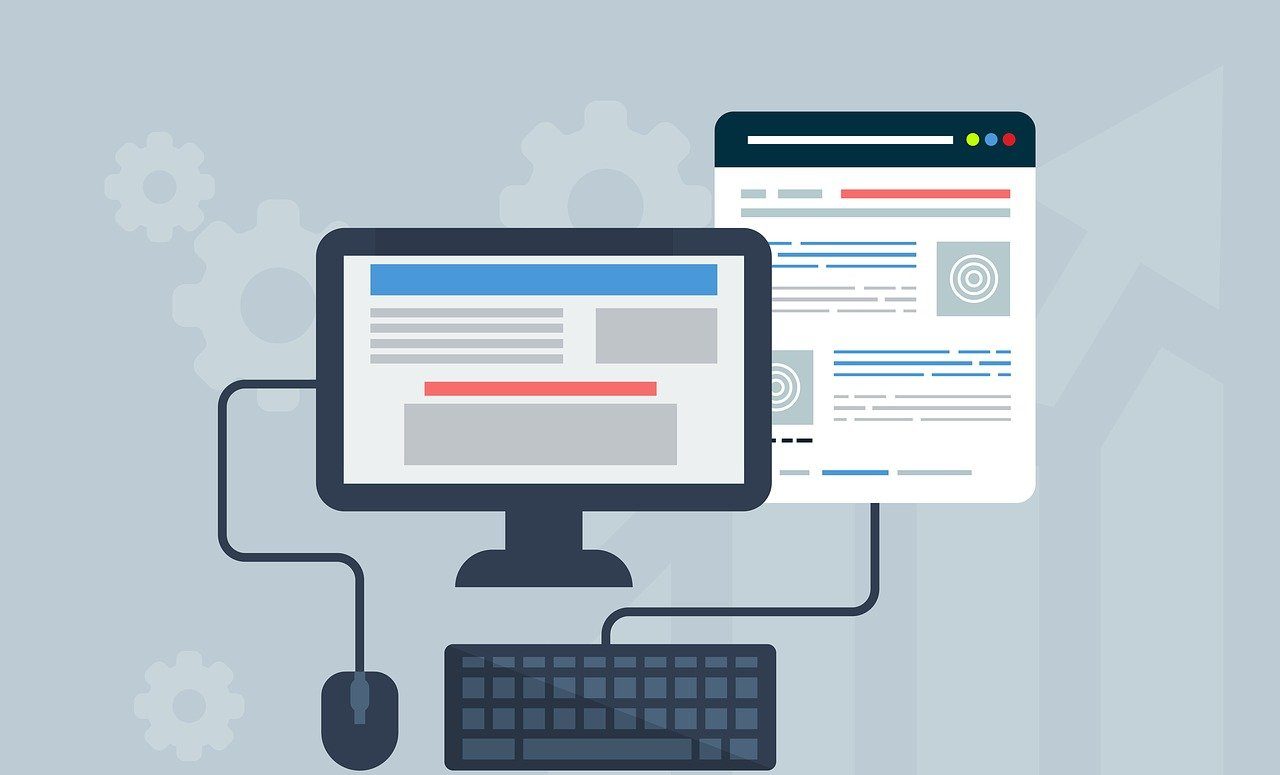
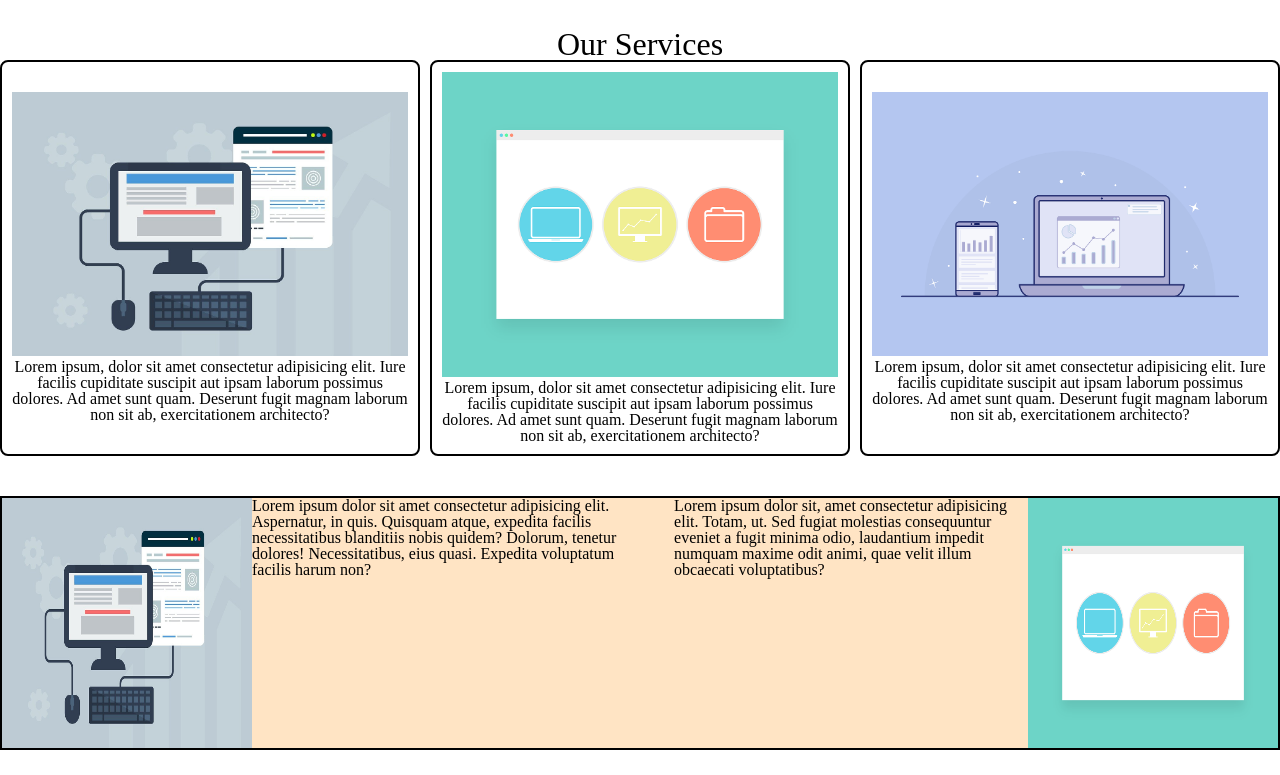
Before and after one commit to drezhary/service-web, a plain HTML site: page index.html in a window 1280 px wide. Shown: the part 795-1570 px from the top of the page. Drawn offline with Linux system fonts and the light colour scheme.

Commit message:
Enhance layout and styling for navigation, hero section, and services; add responsive design elements and improve accessibility.

```diff
--- a/assets/css/style.css
+++ b/assets/css/style.css
@@ -58,13 +58,21 @@ header {
 
 nav {
     display: flex;
+    align-items: center;
+    justify-content: space-between;
     background-color: aquamarine;
     height: 75px;
+    pad: 0.40px;
 }
 
 .logo {
     display: flex;
 }
+.logo img {
+    width: 60px;
+    height: auto;
+}
+
 
 nav .nav-link {
     flex: 1;
@@ -86,16 +94,29 @@ nav .nav-link ul {
 /* Hero */
 
 .hero {
+    position: relative;
     height: 720px;
     align-content: center;
     text-align: center;
     background-image: url(/assets/img/1.jpg);
     /* background-repeat: no-repeat; */
     background-size: cover;
+    background-position: center;
 }
 
+.hero::before {
+    content: "";
+    position: absolute;
+    inset: 0;
+    background: rgba(0, 0, 0, 0.4);
+}
+
+
+
 .hero .hero-content {
-    margin: 0 20% 0 20%;
+    position: relative;
+    color: white;
+    z-index: 1;
 }
 
 .hero h1 {
@@ -108,3 +129,71 @@ nav .nav-link ul {
 }
 
 /* Card */
+
+.services {
+    margin-top: 28px;
+    margin-bottom: 28px;
+}
+
+.services h1 {
+    text-align: center;
+    font-size: 32px;
+
+}
+
+.services-flex-container {
+    display: flex;
+    gap: 10px   ;
+}
+
+.card-services {
+    flex: 1;
+    border: 2px solid black;
+    text-align: center;
+    align-content: center;
+    padding: 10px;
+    background-color: white;
+    border-radius: 8px;
+}
+
+.card-services img {
+    width: 100%;
+    /* height: 75%; */
+}
+
+.card-services p {
+    justify-content: center;
+    align-content: center;
+}
+
+/* Section */
+
+.section-flex-container-top,
+.section-flex-container-bottom {
+    display: flex;
+    gap: 20px;
+    margin: 40px 0;
+    align-items: center;
+    background-color: bisque;
+    border: 2px solid black;
+}
+
+.top-left {
+    display: flex;
+}
+
+.top-right {
+    display: flex;
+}
+
+.section-flex-container-top img {
+    width: 250px;
+    height: 250px;
+}
+
+footer {
+    background-color: #222;
+    color: #fff;
+    text-align: center;
+    padding: 20px;
+}
--- a/index.html
+++ b/index.html
@@ -40,6 +40,7 @@
         </div>
     </header>
     <div class="services">
+        <h1>Our Services</h1>
         <div class="services-flex-container">
             <div class="card-services">
                 <img src="/assets/img/1.jpg">
@@ -65,21 +66,30 @@
         </div>
     </div>
     <div class="section">
+        <div class="section-flex-container-top">
             <div class="top-left">
                 <img src="/assets/img/1.jpg">
-            <p>Lorem ipsum dolor sit amet consectetur adipisicing elit. Aspernatur, in quis. Quisquam atque, expedita
-                facilis necessitatibus blanditiis nobis quidem? Dolorum, tenetur dolores! Necessitatibus, eius quasi.
+                <p>Lorem ipsum dolor sit amet consectetur adipisicing elit. Aspernatur, in quis. Quisquam atque,
+                    expedita
+                    facilis necessitatibus blanditiis nobis quidem? Dolorum, tenetur dolores! Necessitatibus, eius
+                    quasi.
                     Expedita voluptatum facilis harum non?</p>
             </div>
             <div class="top-right">
-            <p>Lorem ipsum dolor sit, amet consectetur adipisicing elit. Totam, ut. Sed fugiat molestias consequuntur
-                eveniet a fugit minima odio, laudantium impedit numquam maxime odit animi, quae velit illum obcaecati
+                <p>Lorem ipsum dolor sit, amet consectetur adipisicing elit. Totam, ut. Sed fugiat molestias
+                    consequuntur
+                    eveniet a fugit minima odio, laudantium impedit numquam maxime odit animi, quae velit illum
+                    obcaecati
                     voluptatibus?</p>
                 <img src="/assets/img/2.png">
             </div>
+        </div>
+
+        <div class="section-flex-container-bottom">
             <div class="about-us">
                 <h3>About Us</h3>
-            <p>Lorem ipsum dolor sit amet consectetur adipisicing elit. Accusamus nulla incidunt suscipit, ullam dolore
+                <p>Lorem ipsum dolor sit amet consectetur adipisicing elit. Accusamus nulla incidunt suscipit, ullam
+                    dolore
                     tempora porro quasi dignissimos consequuntur, eius quos neque veritatis. Doloremque voluptatibus
                     cupiditate laudantium ab corporis molestias!</p>
             </div>
@@ -88,6 +98,7 @@
                     src="https://www.google.com/maps/embed?pb=!1m18!1m12!1m3!1d3966.3672506759513!2d106.99229197453116!3d-6.215203460875321!2m3!1f0!2f0!3f0!3m2!1i1024!2i768!4f13.1!3m3!1m2!1s0x2e698bf80e041029%3A0xfa0e220c53bbec83!2sGlobal%20Chess%20SMK%20Kota%20Bekasi!5e0!3m2!1sen!2sid!4v1762220529167!5m2!1sen!2sid"
                     width="600" height="450" style="border:0;" allowfullscreen="" loading="lazy"
                     referrerpolicy="no-referrer-when-downgrade"></iframe>
+            </div>
         </div>
     </div>
     <div class="contact-us">
```
Lines whose indentation alone changed are shown as unchanged.
